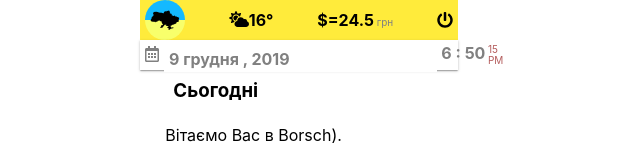
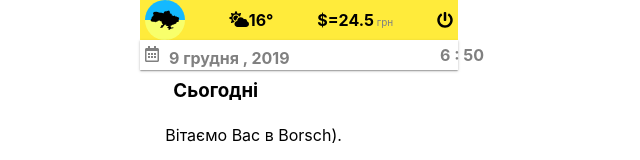
Before and after one commit to 503292/dodo-app, a React (Create React App) app: page / in a window 1280 px wide. Shown: the top 160 px of the page, without its empty margins (341-981 px from the left). Built offline with nearby package versions, Linux system fonts and the light colour scheme.

Commit message:
STYLE _ Clock

```diff
--- a/src/components/Main/Tasks/Clock/Clock.jsx
+++ b/src/components/Main/Tasks/Clock/Clock.jsx
@@ -5,7 +5,7 @@ import css from './Clock.module.css';
 class Time extends Component {
   state = {
     time: new Date().toLocaleTimeString(),
-    isDots: true,
+    // isDots: true,
   };
 
   componentDidMount() {
@@ -14,9 +14,9 @@ class Time extends Component {
         time: new Date().toLocaleTimeString(),
       });
     }, 1000);
-    setInterval(() => {
-      this.setState(state => ({ isDots: !state.isDots }));
-    }, 800);
+    // setInterval(() => {
+    //   this.setState(state => ({ isDots: !state.isDots }));
+    // }, 800);
   }
 
   render() {
@@ -32,7 +32,7 @@ class Time extends Component {
             {` : `}
             {`${timeArr[1]} `}
           </div>
-          <span className={css.sec}>{timeArr[2]}</span>
+          {/* <span className={css.sec}>{timeArr[2]}</span> */}
         </div>
       </div>
     );
--- a/src/components/Main/Tasks/Clock/Clock.module.css
+++ b/src/components/Main/Tasks/Clock/Clock.module.css
@@ -2,12 +2,9 @@
   color: grey;
   font-weight: bold;
   width: 40%;
-  /* border: 1px solid rgb(175, 172, 172);
-  border-radius: 20px 0 0 20px; */
   display: flex;
-  justify-content: center;
+  justify-content: flex-end;
   align-items: center;
-  margin: 2px;
 }
 .time {
   display: flex;
@@ -22,6 +19,4 @@
   display: flex;
   align-items: flex-end;
   font-weight: normal;
-  /* border-radius: 50px; */
-  /* border: 1px solid grey; */
 }
--- a/src/components/Main/Tasks/EnterDay/EnterDay.js
+++ b/src/components/Main/Tasks/EnterDay/EnterDay.js
@@ -40,21 +40,21 @@ class EnterDay extends Component {
             <Clock />
           </div>
 
-          <div className={css.wrapTasksLevels}>
-            {/* <div className={css.wrapAllTaskIcon}>
+          {/* <div className={css.wrapTasksLevels}>
+            <div className={css.wrapAllTaskIcon}>
               <FontAwesomeIcon
                 className={css.allTaskIcon}
                 icon={faCaretRight}
               />
-            </div> */}
-            {/* <button type="button" className={css.allTaskBtn}>
+            </div>
+            <button type="button" className={css.allTaskBtn}>
               # all task
             </button>
 
             <FontAwesomeIcon className={css.red} icon={faCircle} />
             <FontAwesomeIcon className={css.yellow} icon={faCircle} />
-            <FontAwesomeIcon className={css.green} icon={faCircle} /> */}
-          </div>
+            <FontAwesomeIcon className={css.green} icon={faCircle} />
+          </div> */}
         </div>
       </>
     );
--- a/src/components/Main/Tasks/EnterDay/EnterDay.module.css
+++ b/src/components/Main/Tasks/EnterDay/EnterDay.module.css
@@ -1,17 +1,17 @@
 .wrapEnterDay {
-  display: flex;
+  /* display: flex; */
   justify-content: space-between;
-  padding: 0 5px 0 0;
-  width: 318px;
+  padding: 0;
+  /* width: 318px; */
   margin: 0 auto 2px;
-  height: 30px;
+  /* height: 30px; */
   box-shadow: 0px 4px 5px 0px rgba(0, 0, 0, 0.35);
   box-shadow: 0px 1px 3px 0px rgba(0, 0, 0, 0.2),
     0px 1px 1px 0px rgba(0, 0, 0, 0.14), 0px 2px 1px -1px rgba(0, 0, 0, 0.12);
 }
 .wrapDataPicker {
   display: flex;
-  width: 60%;
+  /* width: 60%; */
 }
 .wrapIcon {
   width: 30px;
@@ -22,7 +22,7 @@
   color: grey;
 }
 .dataPicker {
-  height: 4vh;
+  height: 30px;
   padding: 10px 5px 5px 5px;
   color: grey;
   border: none;
```
